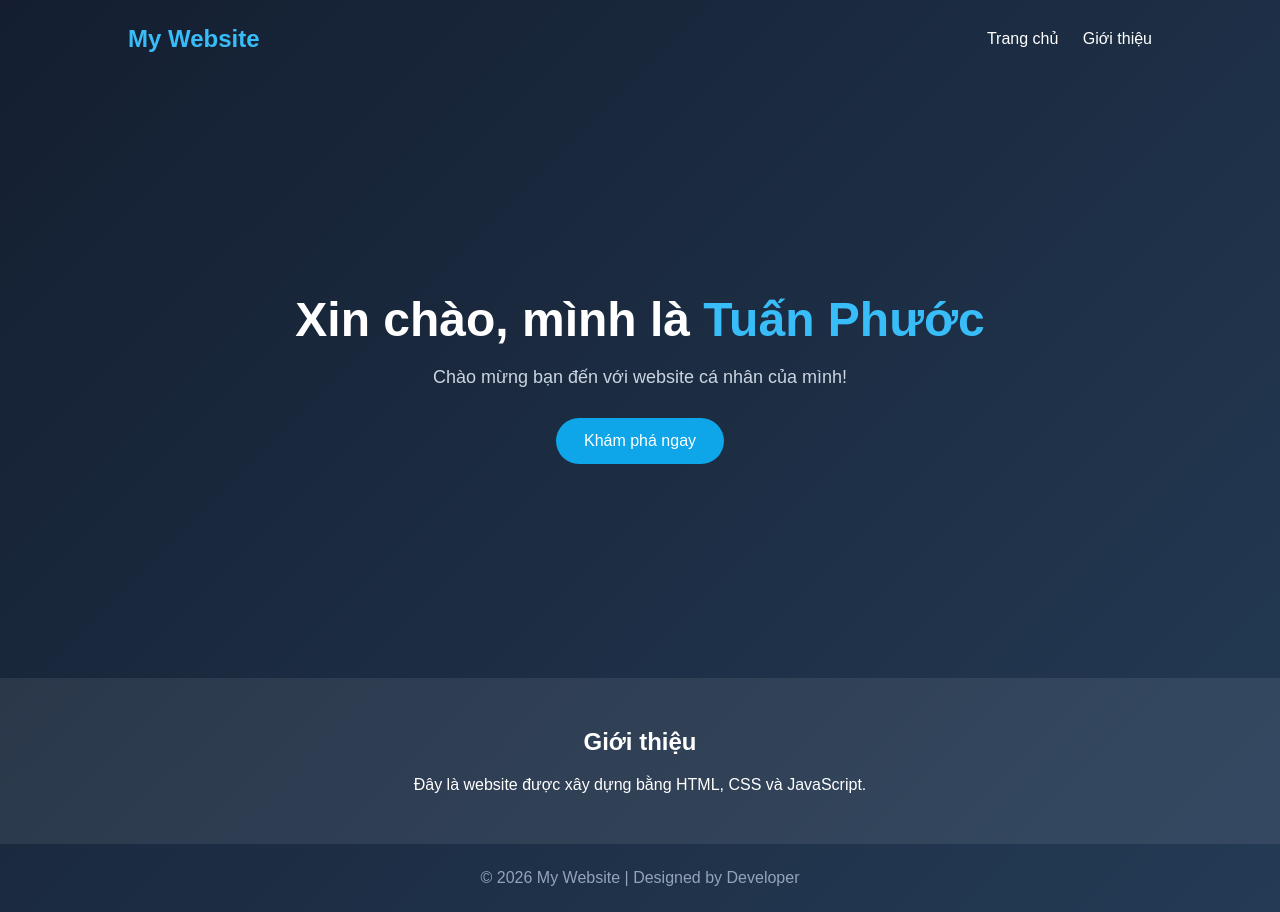
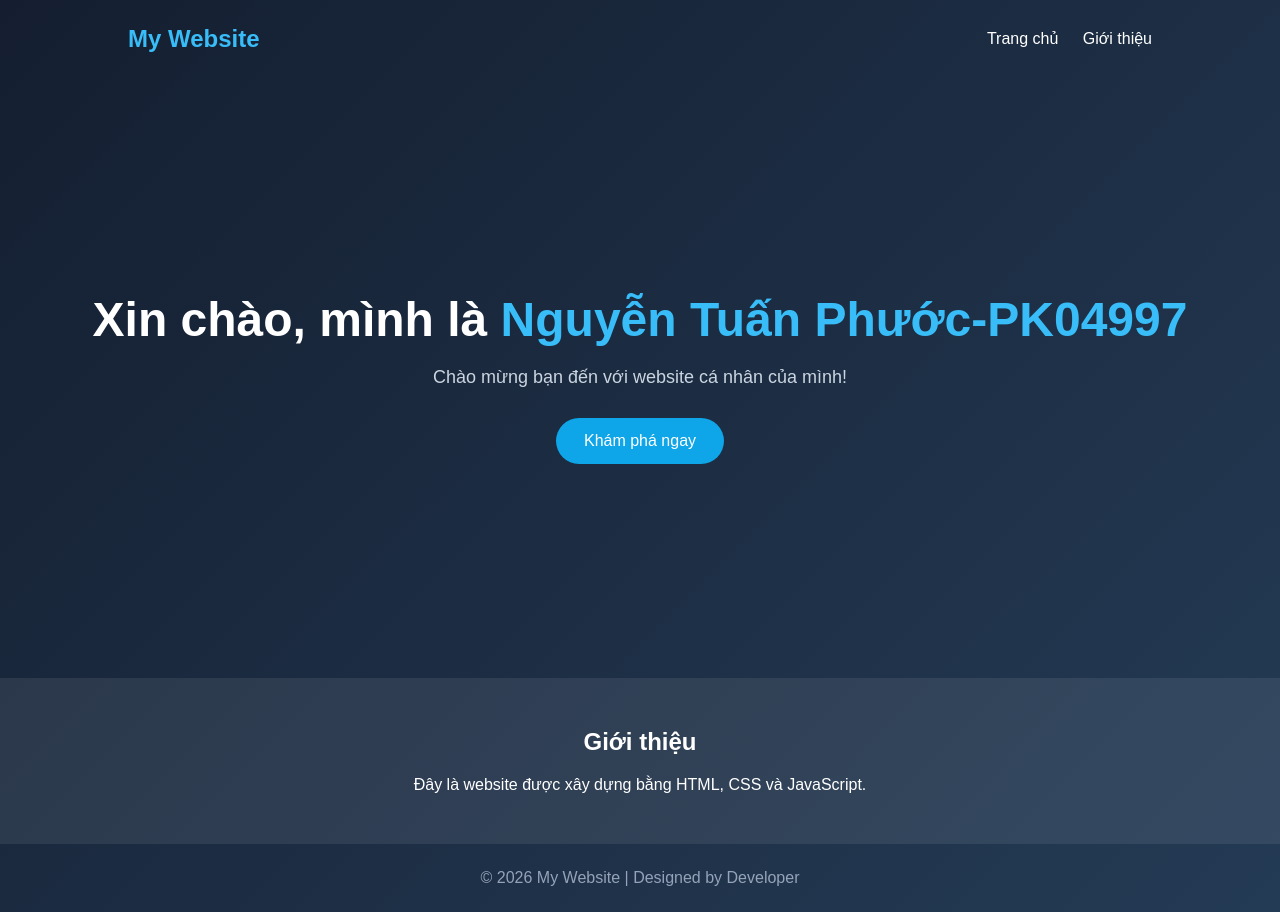
Before and after one commit to phuoc296ntp-art/webgitw, a plain HTML site: page index.html in a window 1280 px wide. Drawn offline with Linux system fonts and the light colour scheme.

Commit message:
Update index.html

```diff
--- a/index.html
+++ b/index.html
@@ -112,7 +112,7 @@
 </header>
 
 <section class="hero" id="home">
-    <h1>Xin chào, mình là <span>Tuấn Phước</span></h1>
+    <h1>Xin chào, mình là <span>Nguyễn Tuấn Phước-PK04997</span></h1>
     <p>Chào mừng bạn đến với website cá nhân của mình!</p>
     <a href="#about" class="btn">Khám phá ngay</a>
 </section>
```
